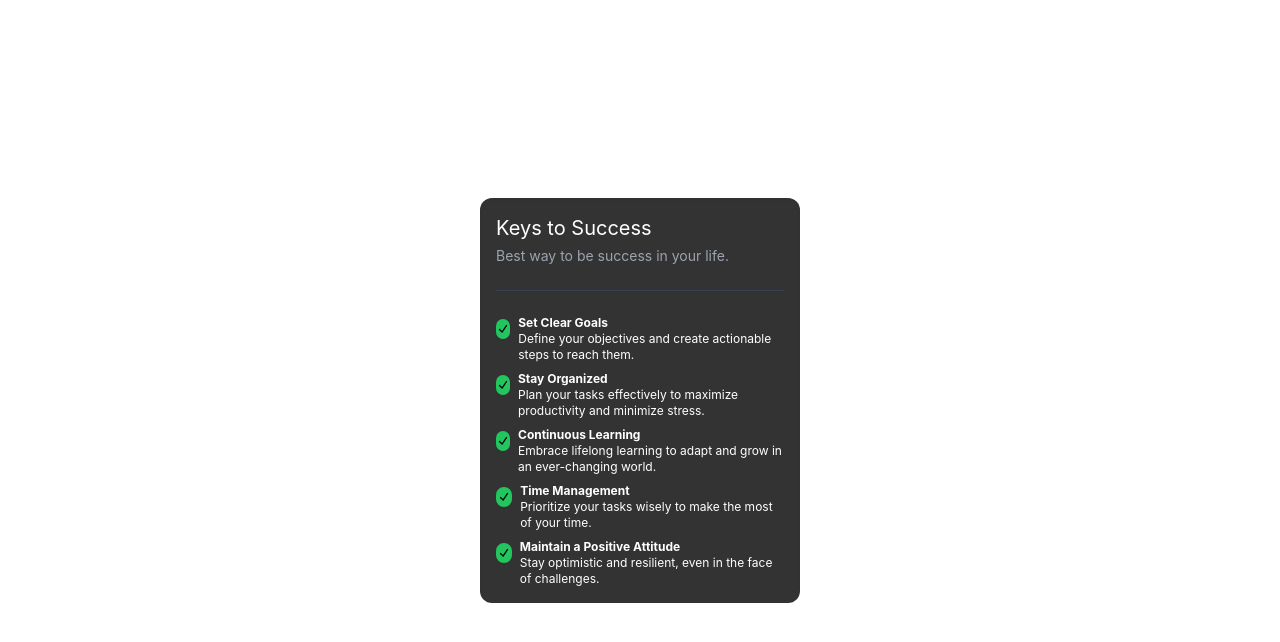
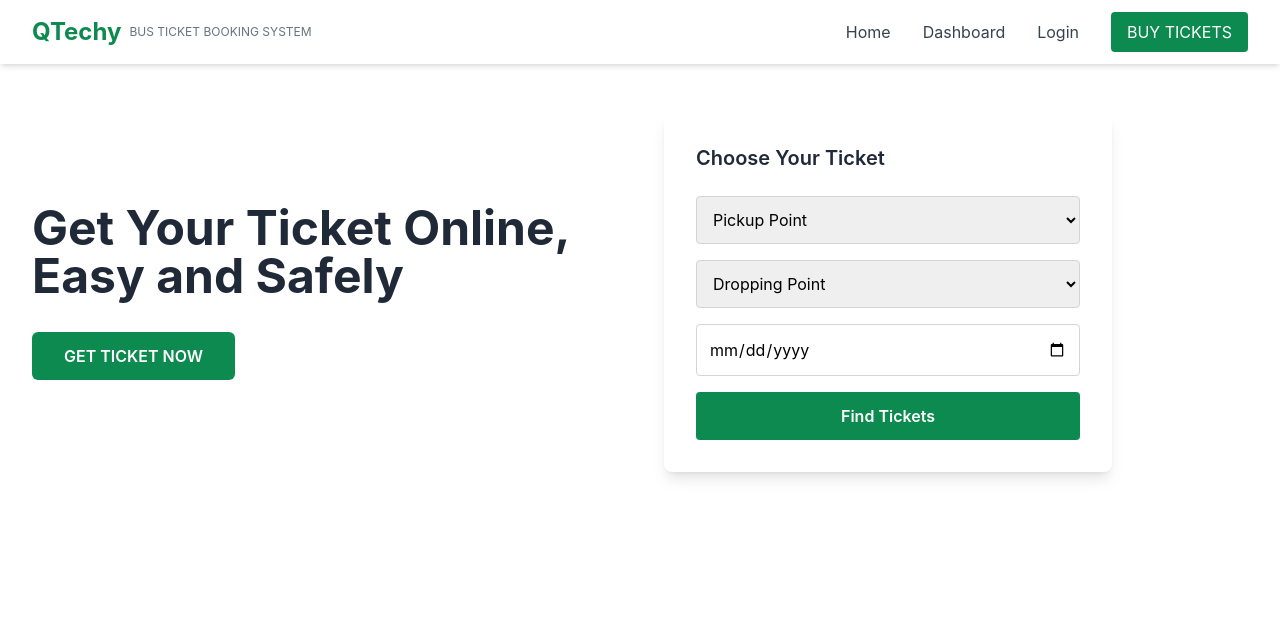
Before and after one commit to VinKrishanth/bus-ticket-booking-app, a React (Vite) app in the folder bus-booking-client/: page / in a window 1280 px wide. Shown: the top 642 px of the page. Built offline with nearby package versions, Linux system fonts and the light colour scheme.

Commit message:
Created new pages and modified layout and home

```diff
--- /dev/null
+++ b/bus-booking-client/src/components/SearchForm.jsx
@@ -0,0 +1,63 @@
+import { useState } from 'react'
+import { useNavigate } from 'react-router-dom'
+
+export default function SearchForm() {
+  const [pickupPoint, setPickupPoint] = useState('')
+  const [droppingPoint, setDroppingPoint] = useState('')
+  const [departureDate, setDepartureDate] = useState('')
+  const navigate = useNavigate()
+
+  const handleSearch = (e) => {
+    e.preventDefault()
+    navigate('/bus-booking/search-buses', {
+      state: { pickupPoint, droppingPoint, departureDate }
+    })
+  }
+
+  return (
+    <div className="bg-white p-8 rounded-lg shadow-lg w-full max-w-md">
+      <h3 className="text-xl font-semibold text-gray-800 mb-6">Choose Your Ticket</h3>
+      <form onSubmit={handleSearch} className="space-y-4">
+        <div>
+          <select
+            value={pickupPoint}
+            onChange={(e) => setPickupPoint(e.target.value)}
+            className="w-full p-3 border border-gray-300 rounded focus:ring-2 focus:ring-primary/50 focus:border-primary"
+          >
+            <option value="">Pickup Point</option>
+            <option value="city1">City 1</option>
+            <option value="city2">City 2</option>
+          </select>
+        </div>
+
+        <div>
+          <select
+            value={droppingPoint}
+            onChange={(e) => setDroppingPoint(e.target.value)}
+            className="w-full p-3 border border-gray-300 rounded focus:ring-2 focus:ring-primary/50 focus:border-primary"
+          >
+            <option value="">Dropping Point</option>
+            <option value="city1">City 1</option>
+            <option value="city2">City 2</option>
+          </select>
+        </div>
+
+        <div>
+          <input
+            type="date"
+            value={departureDate}
+            onChange={(e) => setDepartureDate(e.target.value)}
+            className="w-full p-3 border border-gray-300 rounded focus:ring-2 focus:ring-primary/50 focus:border-primary"
+          />
+        </div>
+
+        <button
+          type="submit"
+          className="w-full bg-primary text-white py-3 rounded font-semibold hover:bg-primary/90 transition"
+        >
+          Find Tickets
+        </button>
+      </form>
+    </div>
+  )
+}
--- /dev/null
+++ b/bus-booking-client/src/components/header/Navbar.jsx
@@ -0,0 +1,30 @@
+import { Link } from 'react-router-dom'
+
+export default function Navbar() {
+  return (
+    <header className="bg-white shadow-md">
+      <div className="max-w-7xl mx-auto px-4 sm:px-6 lg:px-8">
+        <div className="flex justify-between items-center h-16">
+          <div className="flex items-center gap-2">
+            <Link to="/" className="flex items-center">
+              <h1 className="text-primary text-2xl font-bold">QTechy</h1>
+            </Link>
+            <span className="text-xs text-gray-500">BUS TICKET BOOKING SYSTEM</span>
+          </div>
+
+          <nav className="hidden md:flex items-center gap-8">
+            <Link to="/" className="text-gray-700 hover:text-primary">Home</Link>
+            <Link to="/bus-booking/dashboard" className="text-gray-700 hover:text-primary">Dashboard</Link>
+            <Link to="/bus-booking/login" className="text-gray-700 hover:text-primary">Login</Link>
+            <Link
+              to="/bus-booking/booking"
+              className="bg-primary text-white px-4 py-2 rounded hover:bg-primary/90 transition"
+            >
+              BUY TICKETS
+            </Link>
+          </nav>
+        </div>
+      </div>
+    </header>
+  )
+}
--- a/bus-booking-client/src/layouts/Layout.jsx
+++ b/bus-booking-client/src/layouts/Layout.jsx
@@ -1,12 +1,17 @@
 import React from 'react'
 import { BrowserRouter as Router, Routes, Route } from "react-router-dom";
-import { Home } from '../utils/index.js';
+import { Home , Navbar, Booking, Dashboard, Login, SearchBuses } from '../utils/index.js';
 
 export default function Layout() {
   return (
       <Router>
+        <Navbar />
         <Routes>
             <Route path="/" element={<Home />} />
+            <Route path="/bus-booking/booking" element={<Booking />} />
+            <Route path="/bus-booking/login" element={<Login />} />
+            <Route path="/bus-booking/dashboard" element={<Dashboard />} />
+            <Route path="/bus-booking/search-buses" element={<SearchBuses />} />
         </Routes>
       </Router>
   )
--- /dev/null
+++ b/bus-booking-client/src/pages/Booking.jsx
@@ -0,0 +1,7 @@
+import React from 'react'
+
+export default function Booking() {
+  return (
+    <div>Booking</div>
+  )
+}
--- /dev/null
+++ b/bus-booking-client/src/pages/Dashboard.jsx
@@ -0,0 +1,7 @@
+import React from 'react'
+
+export default function Dashboard() {
+  return (
+    <div>Dashboard</div>
+  )
+}
--- a/bus-booking-client/src/pages/Home.jsx
+++ b/bus-booking-client/src/pages/Home.jsx
@@ -1,11 +1,23 @@
-import React from 'react'
-import Profile from '../components/card/Profile'
+import SearchForm from '../components/SearchForm'
 
 export default function Home() {
   return (
-    <div className={`flex justify-center items-center min-h-screen min-w-screen px-8`}>
-      <div className={`flex justify-center items-start flex-col`}>
-        <Profile />
+    <div className="min-h-[calc(100vh-4rem)] bg-gradient-to-br from-white via-white to-secondary">
+      <div className="max-w-7xl mx-auto px-4 sm:px-6 lg:px-8 py-12">
+        <div className="grid md:grid-cols-2 gap-12 items-center">
+          <div>
+            <h2 className="text-4xl md:text-5xl font-bold text-gray-800 leading-tight mb-8">
+              Get Your Ticket Online,<br />Easy and Safely
+            </h2>
+            <button className="bg-primary text-white px-8 py-3 rounded-md font-semibold hover:bg-primary/90 transition">
+              GET TICKET NOW
+            </button>
+          </div>
+
+          <div>
+            <SearchForm />
+          </div>
+        </div>
       </div>
     </div>
   )
--- /dev/null
+++ b/bus-booking-client/src/pages/Login.jsx
@@ -0,0 +1,7 @@
+import React from 'react'
+
+export default function Login() {
+  return (
+    <div>Login</div>
+  )
+}
--- /dev/null
+++ b/bus-booking-client/src/pages/SearchBuses.jsx
@@ -0,0 +1,21 @@
+import React from 'react'
+import { useLocation } from 'react-router-dom'
+
+export default function SearchBuses() {
+  const location = useLocation()
+  const searchParams = location.state
+
+  return (
+    <div className="max-w-7xl mx-auto px-4 sm:px-6 lg:px-8 py-12">
+      <h1 className="text-3xl font-bold text-gray-800 mb-8">Available Buses</h1>
+      <div className="bg-white rounded-lg shadow p-6">
+        <div className="mb-4">
+          <p className="text-gray-600">From: {searchParams?.pickupPoint}</p>
+          <p className="text-gray-600">To: {searchParams?.droppingPoint}</p>
+          <p className="text-gray-600">Date: {searchParams?.departureDate}</p>
+        </div>
+        {/* Bus list would go here */}
+      </div>
+    </div>
+  )
+}
--- a/bus-booking-client/src/utils/index.js
+++ b/bus-booking-client/src/utils/index.js
@@ -1 +1,6 @@
 export { default as Home } from '../pages/Home';
+export { default as Booking } from '../pages/Booking';
+export { default as Dashboard } from '../pages/Dashboard';
+export { default as Login } from '../pages/Login';
+export { default as SearchBuses } from '../pages/SearchBuses';
+export { default as Navbar } from '../components/header/Navbar';
--- a/bus-booking-client/tailwind.config.js
+++ b/bus-booking-client/tailwind.config.js
@@ -7,6 +7,8 @@ export default {
   theme: {
     extend: {
       colors: {
+        primary: '#0D8A4F',
+        secondary: '#8FD3B5',
       },
       fontFamily: {
         'body': [
```
Also changed, not shown: 1 other file (tests, documents, lock files or other folders).
